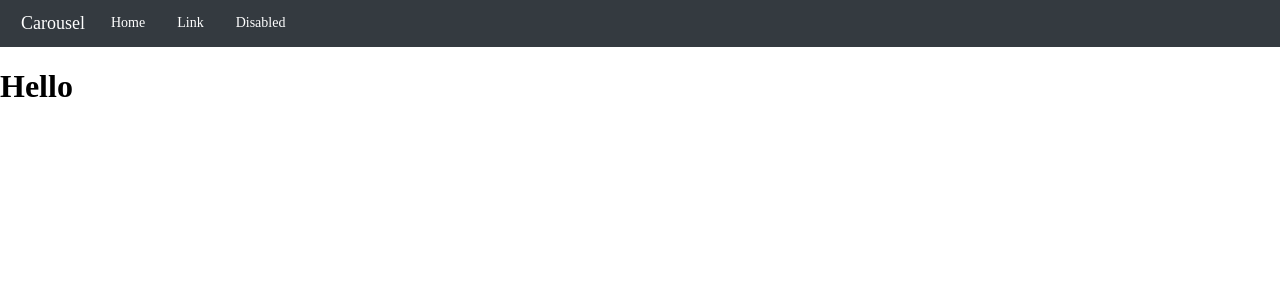
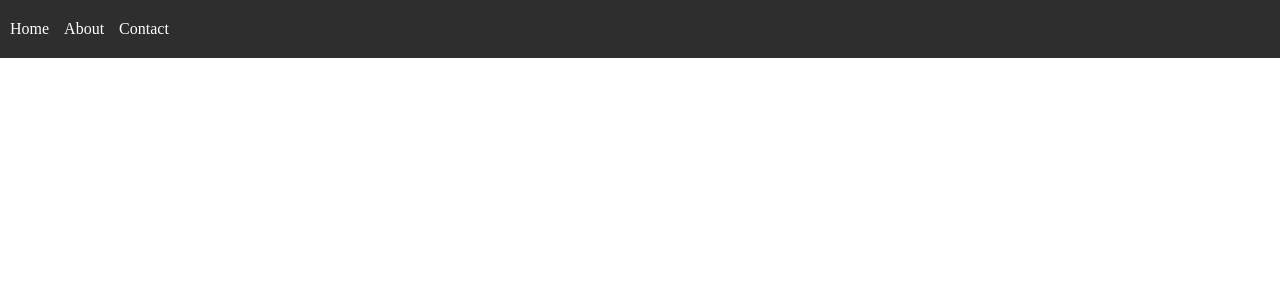
Before and after one commit to Hacker32Bit/news-portal-typescript, a React (Create React App) app: page / in a window 1280 px wide. Shown: the top 300 px of the page. Built offline with nearby package versions, Linux system fonts and the light colour scheme.

Commit message:
Changed structure and css styles

```diff
--- a/src/components/App/App.tsx
+++ b/src/components/App/App.tsx
@@ -1,9 +1,9 @@
-import Header from "../Header"
-import Navbar from "../Navbar"
+import Header from "../Header";
 
-export default function App(){
-    return(<>
-        <Navbar />
-        <Header />
-    </>)
+export default function App() {
+  return (
+    <>
+      <Header />
+    </>
+  );
 }
--- /dev/null
+++ b/src/components/Header/Header.module.css
@@ -0,0 +1,26 @@
+.header {
+    background-color: rgb(46, 46, 46);
+    color: #fff;
+    font-size: 16px;
+    padding: 20px 10px;
+}
+
+.header a {
+    text-decoration: none;
+    color: #fff;
+}
+
+.header a:hover {
+    color: #a7a7a7;
+}
+
+.menu ul {
+    padding: 0;
+    margin: 0;
+    list-style: none;
+}
+
+.menu ul li {
+    display: inline-block;
+    margin-right: 15px;
+}
--- a/src/components/Header/Header.tsx
+++ b/src/components/Header/Header.tsx
@@ -1,9 +1,24 @@
+import React from "react";
+import styles from "./Header.module.css";
 
-
-export default function Header() {
+const Header: React.FC = () => {
   return (
-    <>
-      <h1>Hello</h1>
-    </>
+    <header className={styles.header}>
+      <nav className={styles.menu}>
+        <ul>
+          <li>
+            <a href="#">Home</a>
+          </li>
+          <li>
+            <a href="#">About</a>
+          </li>
+          <li>
+            <a href="#">Contact</a>
+          </li>
+        </ul>
+      </nav>
+    </header>
   );
 }
+
+export default Header
--- a/src/components/Navbar/Navbar.tsx
+++ /dev/null
@@ -1,14 +0,0 @@
-import "./navbar.css"
-
-export default function Navbar() {
-  return (
-    <div className="nav">
-      <span className="logo">Carousel</span>
-      <ul>
-        <li className="active">Home</li>
-        <li>Link</li>
-        <li className="disabled">Disabled</li>
-      </ul>
-    </div>
-  );
-}
--- a/src/components/Navbar/index.ts
+++ /dev/null
@@ -1,3 +0,0 @@
-import Navbar from "./Navbar"
-
-export default Navbar
--- a/src/components/Navbar/navbar.css
+++ /dev/null
@@ -1,34 +0,0 @@
-.nav {
-  background-color: #343a40;
-    color: #fff;
-    list-style-type: none;
-    margin: 0;
-    padding: .5rem 1rem;
-    overflow: hidden;
-    display: block;
-  }
-
-  .nav span {
-      float: left;
-      font-size: 18px;
-      padding: 5px;
-  }
-
-  .nav ul {
-    float: left;
-    align-items: center;
-    margin: 0;
-    padding: 5px;
-  }
-
-  .nav ul li {
-    padding: .5rem 1rem;
-    text-decoration: none;
-    display: inline;
-    font-size: 14px;
-  }
-
-  .nav ul li:hover {
-      cursor: pointer;
-      color: #000;
-  }
--- a/src/index.tsx
+++ b/src/index.tsx
@@ -1,7 +1,7 @@
 import React from 'react';
 import ReactDOM from 'react-dom/client';
 import App from './components/App';
-import "./main.css"
+import "./index.css"
 
 const root = ReactDOM.createRoot(
   document.getElementById('root') as HTMLElement
```
Also changed, not shown: src/components/App/app.css (deleted), src/index.css (renamed from src/main.css).
